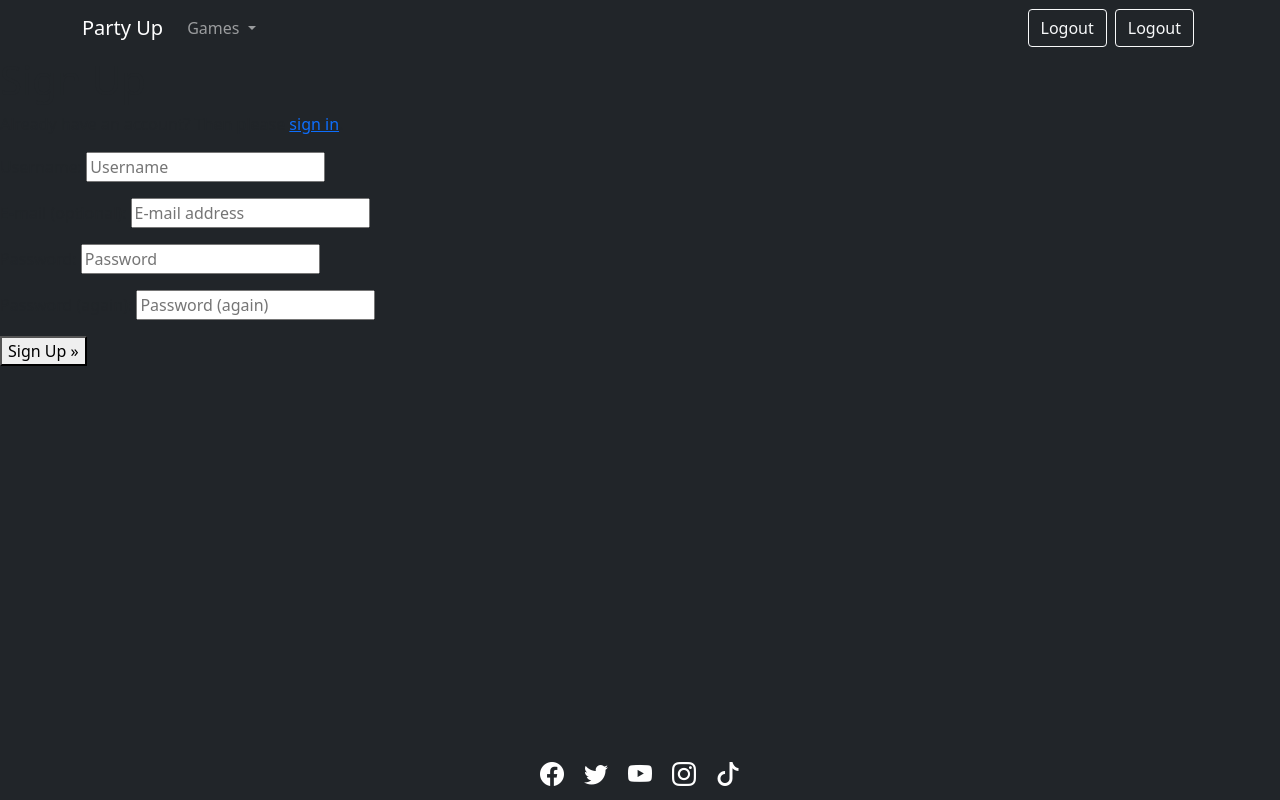
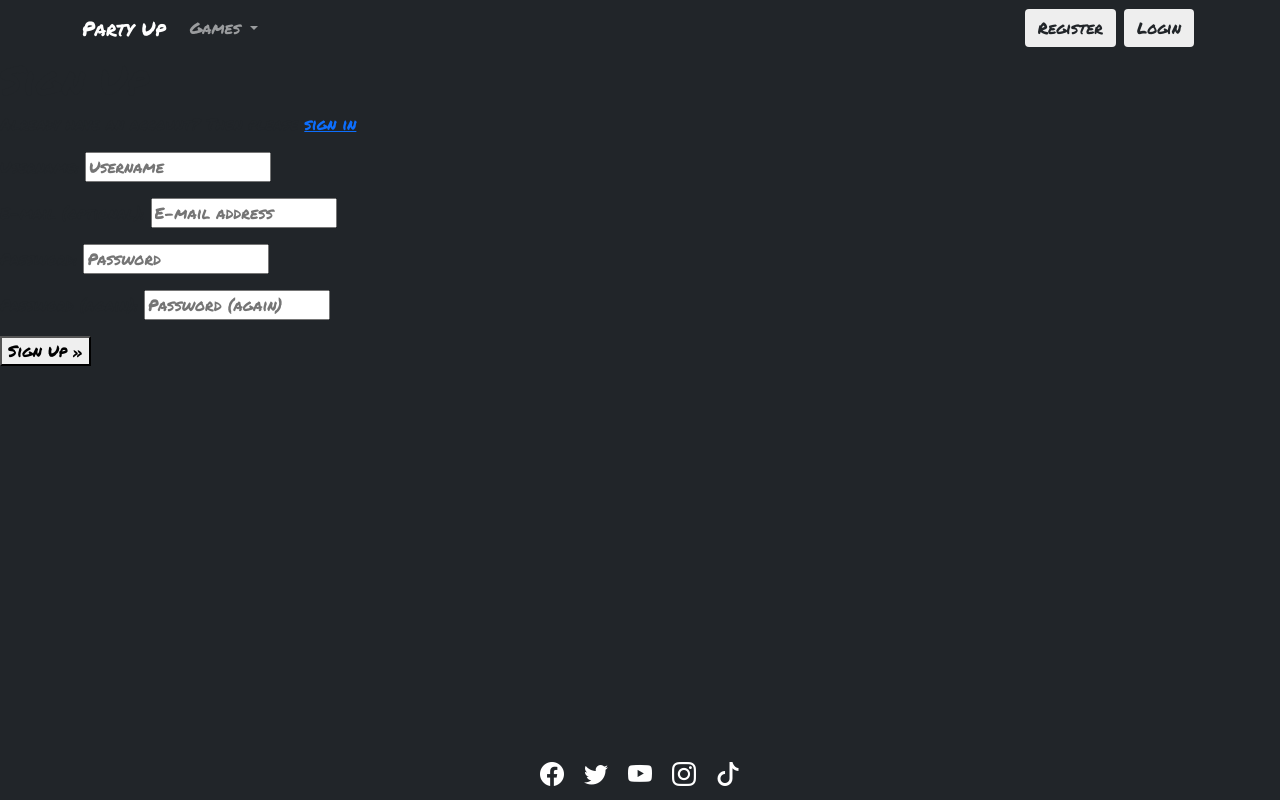
Before and after one commit to Code-Institute-Submissions/LordButley-PartyUp_DecResub, a Django app: page /accounts/signup/ in a window 1280 px wide. Run offline with Django 3.2, Linux system fonts and the light colour scheme; data that the repository does not hold is empty; some libraries are stand-ins or nearby versions.

Commit message:
change font. change words on buttons

```diff
--- a/static/css/style.css
+++ b/static/css/style.css
@@ -1,6 +1,8 @@
-/* * {
-    color: #fff;
-} */
+@import url('https://fonts.googleapis.com/css2?family=Permanent+Marker&display=swap');
+
+* {
+    font-family: 'Permanent Marker', sans-serif;
+}
 
 /* .headings{
     color: #fff;
@@ -29,7 +31,7 @@ body {
 }
 
 .bg-custom {
-    background-color: #eeeeee; !important
+    background-color: #eeeeee !important;
 }
 
 
--- a/templates/base.html
+++ b/templates/base.html
@@ -22,6 +22,7 @@
 
     <!--    FONTAWESOME 6.1.1    -->
     <link rel="stylesheet" href="https://cdnjs.cloudflare.com/ajax/libs/font-awesome/6.1.1/css/all.min.css" integrity="sha512-KfkfwYDsLkIlwQp6LFnl8zNdLGxu9YAA1QvwINks4PhcElQSvqcyVLLD9aMhXd13uQjoXtEKNosOWaZqXgel0g==" crossorigin="anonymous" referrerpolicy="no-referrer" />
+
 </head>
 
 <body class="bg-dark min-vh-100 d-flex flex-column">
--- a/templates/nav.html
+++ b/templates/nav.html
@@ -32,12 +32,12 @@
         </div>
         {% if user.is_authenticated %}
 
-        <a class="btn btn-outline-light bg-custom" href="{% url 'account_logout' %}">Logout</a>
+        <a class="btn btn-outline-light bg-custom text-dark" href="{% url 'account_logout' %}">Logout</a>
 
         {% else %}
-        <a class="btn btn-outline-light bg-custom mx-1" href="{% url 'account_signup' %}">Logout</a>
+        <a class="btn bg-custom mx-1 text-dark" href="{% url 'account_signup' %}">Register</a>
 
-        <a class="btn btn-outline-light bg-custom mx-1" href="{% url 'account_login' %}">Logout</a>
+        <a class="btn bg-custom mx-1 text-dark" href="{% url 'account_login' %}">Login</a>
 
         {% endif %}
 </nav>
```
